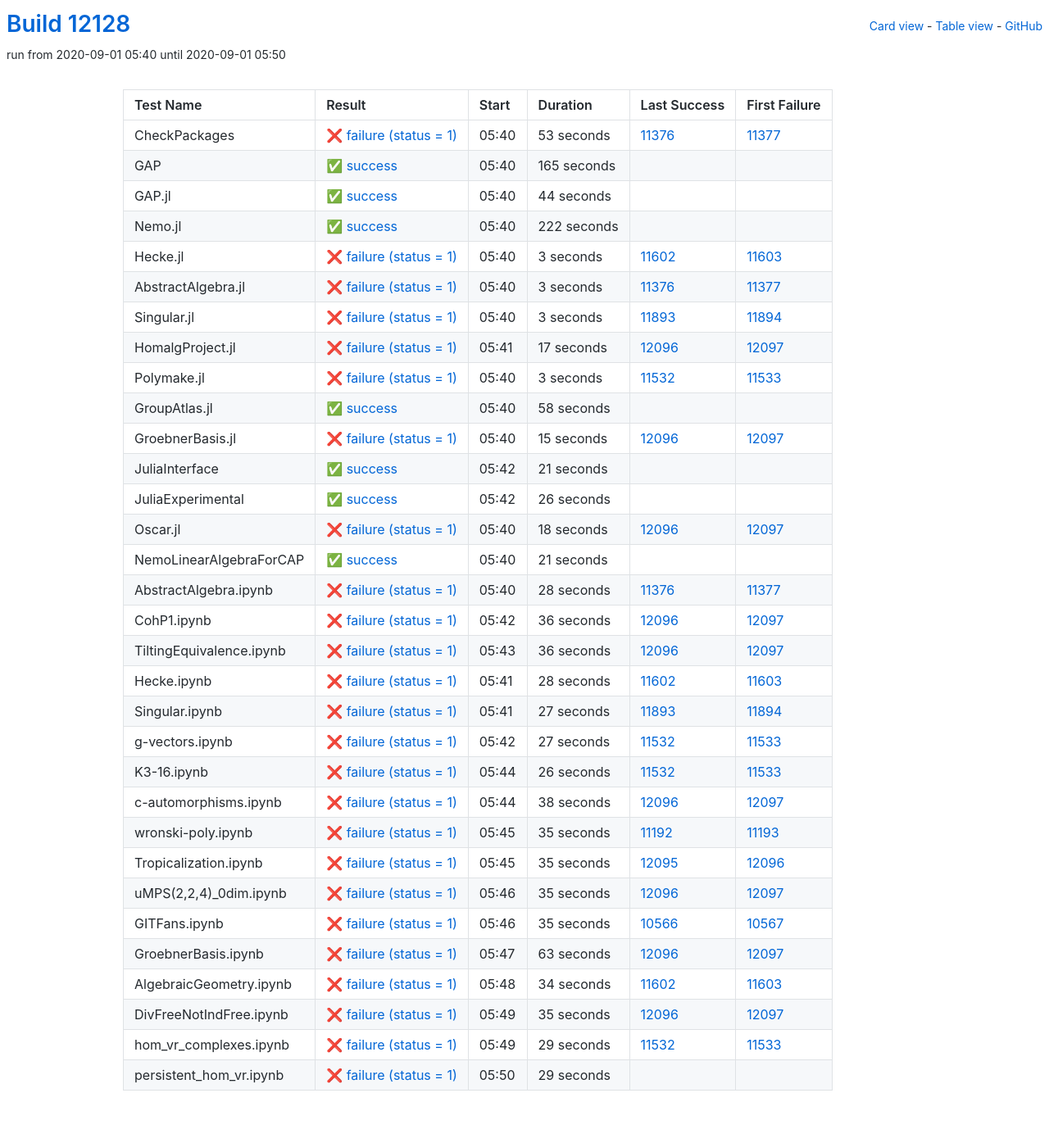
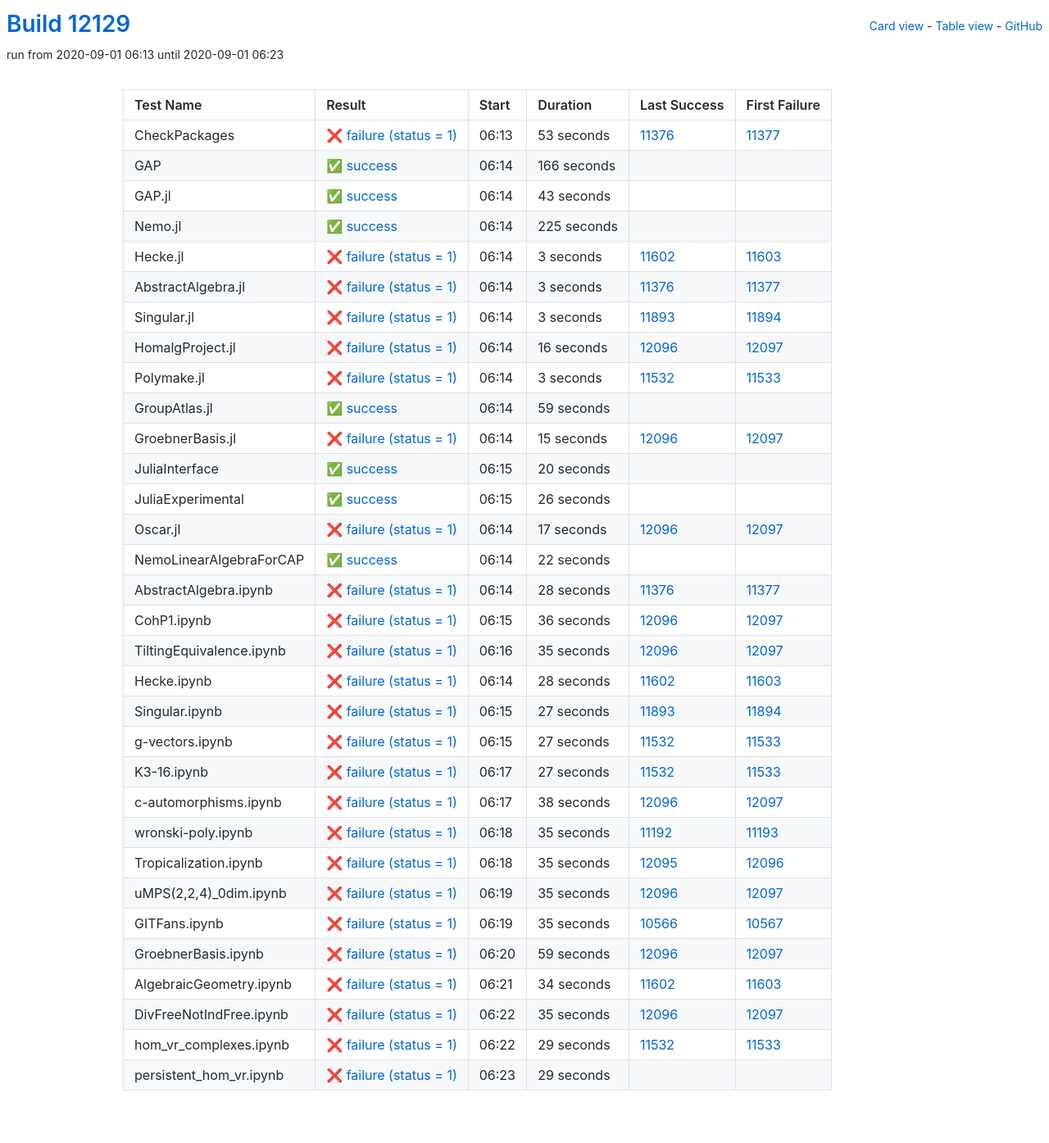
Before and after one commit to oscar-system/oscar-ci-status, a Jekyll site: the page built from table.html, in a window 1280 px wide. Shown: the whole page at 82% size. Built offline with Jekyll 4.4.1, drawn with Linux system fonts in a browser that asks for light colours.

Commit message:
Build #12129

```diff
--- a/_data/ci.yml
+++ b/_data/ci.yml
@@ -1,6 +1,6 @@
 ---
-build: 12128
-build_url: https://oscarci.mathematik.uni-kl.de/job/oscar/12128/
+build: 12129
+build_url: https://oscarci.mathematik.uni-kl.de/job/oscar/12129/
 job: oscar
 organization: oscar-system
 repo: oscar-ci-status
@@ -8,8 +8,8 @@
 tests:
 - name: CheckPackages
   id: checkpackages
-  log: https://oscarci.mathematik.uni-kl.de/job/oscar/12128/artifact/logs/build-12128/CheckPackages.log
-  start: 2020-09-01 05:40
+  log: https://oscarci.mathematik.uni-kl.de/job/oscar/12129/artifact/logs/build-12129/CheckPackages.log
+  start: 2020-09-01 06:13
   success: false
   exitcode: 1
   status: failure
@@ -20,44 +20,44 @@
   first_failure_url: https://oscarci.mathematik.uni-kl.de/job/oscar/11377/
 - name: GAP
   id: gap
-  log: https://oscarci.mathematik.uni-kl.de/job/oscar/12128/artifact/logs/build-12128/GAP.log
-  start: 2020-09-01 05:40
+  log: https://oscarci.mathematik.uni-kl.de/job/oscar/12129/artifact/logs/build-12129/GAP.log
+  start: 2020-09-01 06:14
   success: true
   exitcode: 0
   status: success
-  duration: 165
+  duration: 166
   last_success: false
   last_success_url:
   first_failure: false
   first_failure_url:
 - name: GAP.jl
   id: gap-jl
-  log: https://oscarci.mathematik.uni-kl.de/job/oscar/12128/artifact/logs/build-12128/GAP.jl.log
-  start: 2020-09-01 05:40
+  log: https://oscarci.mathematik.uni-kl.de/job/oscar/12129/artifact/logs/build-12129/GAP.jl.log
+  start: 2020-09-01 06:14
   success: true
   exitcode: 0
   status: success
-  duration: 44
+  duration: 43
   last_success: false
   last_success_url:
   first_failure: false
   first_failure_url:
 - name: Nemo.jl
   id: nemo-jl
-  log: https://oscarci.mathematik.uni-kl.de/job/oscar/12128/artifact/logs/build-12128/Nemo.jl.log
-  start: 2020-09-01 05:40
+  log: https://oscarci.mathematik.uni-kl.de/job/oscar/12129/artifact/logs/build-12129/Nemo.jl.log
+  start: 2020-09-01 06:14
   success: true
   exitcode: 0
   status: success
-  duration: 222
+  duration: 225
   last_success: false
   last_success_url:
   first_failure: false
   first_failure_url:
 - name: Hecke.jl
   id: hecke-jl
-  log: https://oscarci.mathematik.uni-kl.de/job/oscar/12128/artifact/logs/build-12128/Hecke.jl.log
-  start: 2020-09-01 05:40
+  log: https://oscarci.mathematik.uni-kl.de/job/oscar/12129/artifact/logs/build-12129/Hecke.jl.log
+  start: 2020-09-01 06:14
   success: false
   exitcode: 1
   status: failure
@@ -68,8 +68,8 @@
   first_failure_url: https://oscarci.mathematik.uni-kl.de/job/oscar/11603/
 - name: AbstractAlgebra.jl
   id: abstractalgebra-jl
-  log: https://oscarci.mathematik.uni-kl.de/job/oscar/12128/artifact/logs/build-12128/AbstractAlgebra.jl.log
-  start: 2020-09-01 05:40
+  log: https://oscarci.mathematik.uni-kl.de/job/oscar/12129/artifact/logs/build-12129/AbstractAlgebra.jl.log
+  start: 2020-09-01 06:14
   success: false
   exitcode: 1
   status: failure
@@ -80,8 +80,8 @@
   first_failure_url: https://oscarci.mathematik.uni-kl.de/job/oscar/11377/
 - name: Singular.jl
   id: singular-jl
-  log: https://oscarci.mathematik.uni-kl.de/job/oscar/12128/artifact/logs/build-12128/Singular.jl.log
-  start: 2020-09-01 05:40
+  log: https://oscarci.mathematik.uni-kl.de/job/oscar/12129/artifact/logs/build-12129/Singular.jl.log
+  start: 2020-09-01 06:14
   success: false
   exitcode: 1
   status: failure
@@ -92,20 +92,20 @@
   first_failure_url: https://oscarci.mathematik.uni-kl.de/job/oscar/11894/
 - name: HomalgProject.jl
   id: homalgproject-jl
-  log: https://oscarci.mathematik.uni-kl.de/job/oscar/12128/artifact/logs/build-12128/HomalgProject.jl.log
-  start: 2020-09-01 05:41
+  log: https://oscarci.mathematik.uni-kl.de/job/oscar/12129/artifact/logs/build-12129/HomalgProject.jl.log
+  start: 2020-09-01 06:14
   success: false
   exitcode: 1
   status: failure
-  duration: 17
+  duration: 16
   last_success: 12096
   last_success_url: https://oscarci.mathematik.uni-kl.de/job/oscar/12096/
   first_failure: 12097
   first_failure_url: https://oscarci.mathematik.uni-kl.de/job/oscar/12097/
 - name: Polymake.jl
   id: polymake-jl
-  log: https://oscarci.mathematik.uni-kl.de/job/oscar/12128/artifact/logs/build-12128/Polymake.jl.log
-  start: 2020-09-01 05:40
+  log: https://oscarci.mathematik.uni-kl.de/job/oscar/12129/artifact/logs/build-12129/Polymake.jl.log
+  start: 2020-09-01 06:14
   success: false
   exitcode: 1
   status: failure
@@ -116,20 +116,20 @@
   first_failure_url: https://oscarci.mathematik.uni-kl.de/job/oscar/11533/
 - name: GroupAtlas.jl
   id: groupatlas-jl
-  log: https://oscarci.mathematik.uni-kl.de/job/oscar/12128/artifact/logs/build-12128/GroupAtlas.jl.log
-  start: 2020-09-01 05:40
+  log: https://oscarci.mathematik.uni-kl.de/job/oscar/12129/artifact/logs/build-12129/GroupAtlas.jl.log
+  start: 2020-09-01 06:14
   success: true
   exitcode: 0
   status: success
-  duration: 58
+  duration: 59
   last_success: false
   last_success_url:
   first_failure: false
   first_failure_url:
 - name: GroebnerBasis.jl
   id: groebnerbasis-jl
-  log: https://oscarci.mathematik.uni-kl.de/job/oscar/12128/artifact/logs/build-12128/GroebnerBasis.jl.log
-  start: 2020-09-01 05:40
+  log: https://oscarci.mathematik.uni-kl.de/job/oscar/12129/artifact/logs/build-12129/GroebnerBasis.jl.log
+  start: 2020-09-01 06:14
   success: false
   exitcode: 1
   status: failure
@@ -140,20 +140,20 @@
   first_failure_url: https://oscarci.mathematik.uni-kl.de/job/oscar/12097/
 - name: JuliaInterface
   id: juliainterface
-  log: https://oscarci.mathematik.uni-kl.de/job/oscar/12128/artifact/logs/build-12128/JuliaInterface.log
-  start: 2020-09-01 05:42
+  log: https://oscarci.mathematik.uni-kl.de/job/oscar/12129/artifact/logs/build-12129/JuliaInterface.log
+  start: 2020-09-01 06:15
   success: true
   exitcode: 0
   status: success
-  duration: 21
+  duration: 20
   last_success: false
   last_success_url:
   first_failure: false
   first_failure_url:
 - name: JuliaExperimental
   id: juliaexperimental
-  log: https://oscarci.mathematik.uni-kl.de/job/oscar/12128/artifact/logs/build-12128/JuliaExperimental.log
-  start: 2020-09-01 05:42
+  log: https://oscarci.mathematik.uni-kl.de/job/oscar/12129/artifact/logs/build-12129/JuliaExperimental.log
+  start: 2020-09-01 06:15
   success: true
   exitcode: 0
   status: success
@@ -164,32 +164,32 @@
   first_failure_url:
 - name: Oscar.jl
   id: oscar-jl
-  log: https://oscarci.mathematik.uni-kl.de/job/oscar/12128/artifact/logs/build-12128/Oscar.jl.log
-  start: 2020-09-01 05:40
+  log: https://oscarci.mathematik.uni-kl.de/job/oscar/12129/artifact/logs/build-12129/Oscar.jl.log
+  start: 2020-09-01 06:14
   success: false
   exitcode: 1
   status: failure
-  duration: 18
+  duration: 17
   last_success: 12096
   last_success_url: https://oscarci.mathematik.uni-kl.de/job/oscar/12096/
   first_failure: 12097
   first_failure_url: https://oscarci.mathematik.uni-kl.de/job/oscar/12097/
 - name: NemoLinearAlgebraForCAP
   id: nemolinearalgebraforcap
-  log: https://oscarci.mathematik.uni-kl.de/job/oscar/12128/artifact/logs/build-12128/NemoLinearAlgebraForCAP.log
-  start: 2020-09-01 05:40
+  log: https://oscarci.mathematik.uni-kl.de/job/oscar/12129/artifact/logs/build-12129/NemoLinearAlgebraForCAP.log
+  start: 2020-09-01 06:14
   success: true
   exitcode: 0
   status: success
-  duration: 21
+  duration: 22
   last_success: false
   last_success_url:
   first_failure: false
   first_failure_url:
 - name: AbstractAlgebra.ipynb
   id: abstractalgebra-ipynb
-  log: https://oscarci.mathematik.uni-kl.de/job/oscar/12128/artifact/logs/build-12128/AbstractAlgebra.ipynb.log
-  start: 2020-09-01 05:40
+  log: https://oscarci.mathematik.uni-kl.de/job/oscar/12129/artifact/logs/build-12129/AbstractAlgebra.ipynb.log
+  start: 2020-09-01 06:14
   success: false
   exitcode: 1
   status: failure
@@ -200,8 +200,8 @@
   first_failure_url: https://oscarci.mathematik.uni-kl.de/job/oscar/11377/
 - name: CohP1.ipynb
   id: cohp1-ipynb
-  log: https://oscarci.mathematik.uni-kl.de/job/oscar/12128/artifact/logs/build-12128/CohP1.ipynb.log
-  start: 2020-09-01 05:42
+  log: https://oscarci.mathematik.uni-kl.de/job/oscar/12129/artifact/logs/build-12129/CohP1.ipynb.log
+  start: 2020-09-01 06:15
   success: false
   exitcode: 1
   status: failure
@@ -212,20 +212,20 @@
   first_failure_url: https://oscarci.mathematik.uni-kl.de/job/oscar/12097/
 - name: TiltingEquivalence.ipynb
   id: tiltingequivalence-ipynb
-  log: https://oscarci.mathematik.uni-kl.de/job/oscar/12128/artifact/logs/build-12128/TiltingEquivalence.ipynb.log
-  start: 2020-09-01 05:43
+  log: https://oscarci.mathematik.uni-kl.de/job/oscar/12129/artifact/logs/build-12129/TiltingEquivalence.ipynb.log
+  start: 2020-09-01 06:16
   success: false
   exitcode: 1
   status: failure
-  duration: 36
+  duration: 35
   last_success: 12096
   last_success_url: https://oscarci.mathematik.uni-kl.de/job/oscar/12096/
   first_failure: 12097
   first_failure_url: https://oscarci.mathematik.uni-kl.de/job/oscar/12097/
 - name: Hecke.ipynb
   id: hecke-ipynb
-  log: https://oscarci.mathematik.uni-kl.de/job/oscar/12128/artifact/logs/build-12128/Hecke.ipynb.log
-  start: 2020-09-01 05:41
+  log: https://oscarci.mathematik.uni-kl.de/job/oscar/12129/artifact/logs/build-12129/Hecke.ipynb.log
+  start: 2020-09-01 06:14
   success: false
   exitcode: 1
   status: failure
@@ -236,8 +236,8 @@
   first_failure_url: https://oscarci.mathematik.uni-kl.de/job/oscar/11603/
 - name: Singular.ipynb
   id: singular-ipynb
-  log: https://oscarci.mathematik.uni-kl.de/job/oscar/12128/artifact/logs/build-12128/Singular.ipynb.log
-  start: 2020-09-01 05:41
+  log: https://oscarci.mathematik.uni-kl.de/job/oscar/12129/artifact/logs/build-12129/Singular.ipynb.log
+  start: 2020-09-01 06:15
   success: false
   exitcode: 1
   status: failure
@@ -248,8 +248,8 @@
   first_failure_url: https://oscarci.mathematik.uni-kl.de/job/oscar/11894/
 - name: g-vectors.ipynb
   id: g-vectors-ipynb
-  log: https://oscarci.mathematik.uni-kl.de/job/oscar/12128/artifact/logs/build-12128/g-vectors.ipynb.log
-  start: 2020-09-01 05:42
+  log: https://oscarci.mathematik.uni-kl.de/job/oscar/12129/artifact/logs/build-12129/g-vectors.ipynb.log
+  start: 2020-09-01 06:15
   success: false
   exitcode: 1
   status: failure
@@ -260,20 +260,20 @@
   first_failure_url: https://oscarci.mathematik.uni-kl.de/job/oscar/11533/
 - name: K3-16.ipynb
   id: k3-16-ipynb
-  log: https://oscarci.mathematik.uni-kl.de/job/oscar/12128/artifact/logs/build-12128/K3-16.ipynb.log
-  start: 2020-09-01 05:44
+  log: https://oscarci.mathematik.uni-kl.de/job/oscar/12129/artifact/logs/build-12129/K3-16.ipynb.log
+  start: 2020-09-01 06:17
   success: false
   exitcode: 1
   status: failure
-  duration: 26
+  duration: 27
   last_success: 11532
   last_success_url: https://oscarci.mathematik.uni-kl.de/job/oscar/11532/
   first_failure: 11533
   first_failure_url: https://oscarci.mathematik.uni-kl.de/job/oscar/11533/
 - name: c-automorphisms.ipynb
   id: c-automorphisms-ipynb
-  log: https://oscarci.mathematik.uni-kl.de/job/oscar/12128/artifact/logs/build-12128/c-automorphisms.ipynb.log
-  start: 2020-09-01 05:44
+  log: https://oscarci.mathematik.uni-kl.de/job/oscar/12129/artifact/logs/build-12129/c-automorphisms.ipynb.log
+  start: 2020-09-01 06:17
   success: false
   exitcode: 1
   status: failure
@@ -284,8 +284,8 @@
   first_failure_url: https://oscarci.mathematik.uni-kl.de/job/oscar/12097/
 - name: wronski-poly.ipynb
   id: wronski-poly-ipynb
-  log: https://oscarci.mathematik.uni-kl.de/job/oscar/12128/artifact/logs/build-12128/wronski-poly.ipynb.log
-  start: 2020-09-01 05:45
+  log: https://oscarci.mathematik.uni-kl.de/job/oscar/12129/artifact/logs/build-12129/wronski-poly.ipynb.log
+  start: 2020-09-01 06:18
   success: false
   exitcode: 1
   status: failure
@@ -296,8 +296,8 @@
   first_failure_url: https://oscarci.mathematik.uni-kl.de/job/oscar/11193/
 - name: Tropicalization.ipynb
   id: tropicalization-ipynb
-  log: https://oscarci.mathematik.uni-kl.de/job/oscar/12128/artifact/logs/build-12128/Tropicalization.ipynb.log
-  start: 2020-09-01 05:45
+  log: https://oscarci.mathematik.uni-kl.de/job/oscar/12129/artifact/logs/build-12129/Tropicalization.ipynb.log
+  start: 2020-09-01 06:18
   success: false
   exitcode: 1
   status: failure
@@ -308,8 +308,8 @@
   first_failure_url: https://oscarci.mathematik.uni-kl.de/job/oscar/12096/
 - name: uMPS(2,2,4)_0dim.ipynb
   id: umps-2-2-4-0dim-ipynb
-  log: https://oscarci.mathematik.uni-kl.de/job/oscar/12128/artifact/logs/build-12128/uMPS-2-2-4-_0dim.ipynb.log
-  start: 2020-09-01 05:46
+  log: https://oscarci.mathematik.uni-kl.de/job/oscar/12129/artifact/logs/build-12129/uMPS-2-2-4-_0dim.ipynb.log
+  start: 2020-09-01 06:19
   success: false
   exitcode: 1
   status: failure
@@ -320,8 +320,8 @@
   first_failure_url: https://oscarci.mathematik.uni-kl.de/job/oscar/12097/
 - name: GITFans.ipynb
   id: gitfans-ipynb
-  log: https://oscarci.mathematik.uni-kl.de/job/oscar/12128/artifact/logs/build-12128/GITFans.ipynb.log
-  start: 2020-09-01 05:46
+  log: https://oscarci.mathematik.uni-kl.de/job/oscar/12129/artifact/logs/build-12129/GITFans.ipynb.log
+  start: 2020-09-01 06:19
   success: false
   exitcode: 1
   status: failure
@@ -332,20 +332,20 @@
   first_failure_url: https://oscarci.mathematik.uni-kl.de/job/oscar/10567/
 - name: GroebnerBasis.ipynb
   id: groebnerbasis-ipynb
-  log: https://oscarci.mathematik.uni-kl.de/job/oscar/12128/artifact/logs/build-12128/GroebnerBasis.ipynb.log
-  start: 2020-09-01 05:47
+  log: https://oscarci.mathematik.uni-kl.de/job/oscar/12129/artifact/logs/build-12129/GroebnerBasis.ipynb.log
+  start: 2020-09-01 06:20
   success: false
   exitcode: 1
   status: failure
-  duration: 63
+  duration: 59
   last_success: 12096
   last_success_url: https://oscarci.mathematik.uni-kl.de/job/oscar/12096/
   first_failure: 12097
   first_failure_url: https://oscarci.mathematik.uni-kl.de/job/oscar/12097/
 - name: AlgebraicGeometry.ipynb
   id: algebraicgeometry-ipynb
-  log: https://oscarci.mathematik.uni-kl.de/job/oscar/12128/artifact/logs/build-12128/AlgebraicGeometry.ipynb.log
-  start: 2020-09-01 05:48
+  log: https://oscarci.mathematik.uni-kl.de/job/oscar/12129/artifact/logs/build-12129/AlgebraicGeometry.ipynb.log
+  start: 2020-09-01 06:21
   success: false
   exitcode: 1
   status: failure
@@ -356,8 +356,8 @@
   first_failure_url: https://oscarci.mathematik.uni-kl.de/job/oscar/11603/
 - name: DivFreeNotIndFree.ipynb
   id: divfreenotindfree-ipynb
-  log: https://oscarci.mathematik.uni-kl.de/job/oscar/12128/artifact/logs/build-12128/DivFreeNotIndFree.ipynb.log
-  start: 2020-09-01 05:49
+  log: https://oscarci.mathematik.uni-kl.de/job/oscar/12129/artifact/logs/build-12129/DivFreeNotIndFree.ipynb.log
+  start: 2020-09-01 06:22
   success: false
   exitcode: 1
   status: failure
@@ -368,8 +368,8 @@
   first_failure_url: https://oscarci.mathematik.uni-kl.de/job/oscar/12097/
 - name: hom_vr_complexes.ipynb
   id: hom-vr-complexes-ipynb
-  log: https://oscarci.mathematik.uni-kl.de/job/oscar/12128/artifact/logs/build-12128/hom_vr_complexes.ipynb.log
-  start: 2020-09-01 05:49
+  log: https://oscarci.mathematik.uni-kl.de/job/oscar/12129/artifact/logs/build-12129/hom_vr_complexes.ipynb.log
+  start: 2020-09-01 06:22
   success: false
   exitcode: 1
   status: failure
@@ -380,8 +380,8 @@
   first_failure_url: https://oscarci.mathematik.uni-kl.de/job/oscar/11533/
 - name: persistent_hom_vr.ipynb
   id: persistent-hom-vr-ipynb
-  log: https://oscarci.mathematik.uni-kl.de/job/oscar/12128/artifact/logs/build-12128/persistent_hom_vr.ipynb.log
-  start: 2020-09-01 05:50
+  log: https://oscarci.mathematik.uni-kl.de/job/oscar/12129/artifact/logs/build-12129/persistent_hom_vr.ipynb.log
+  start: 2020-09-01 06:23
   success: false
   exitcode: 1
   status: failure
```
Also changed, not shown: README.md.
